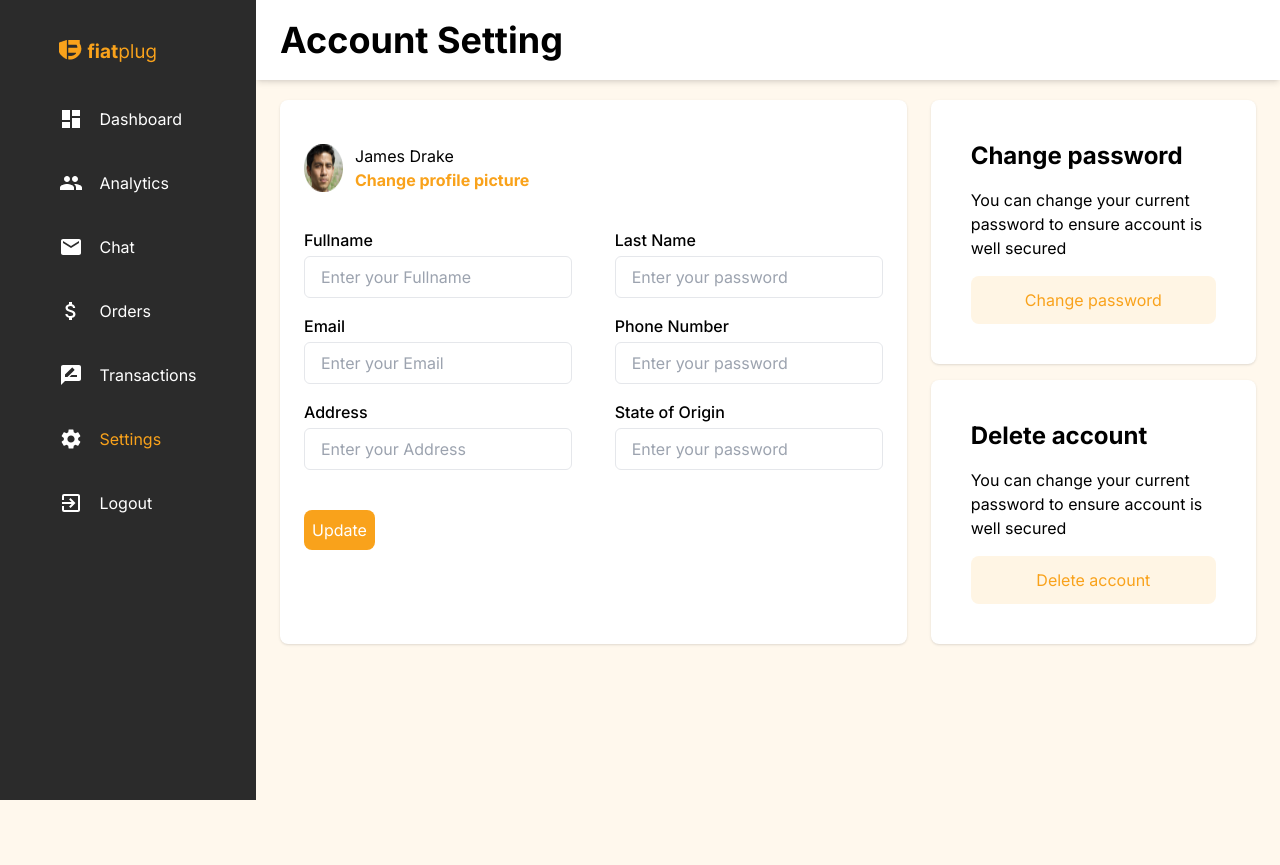
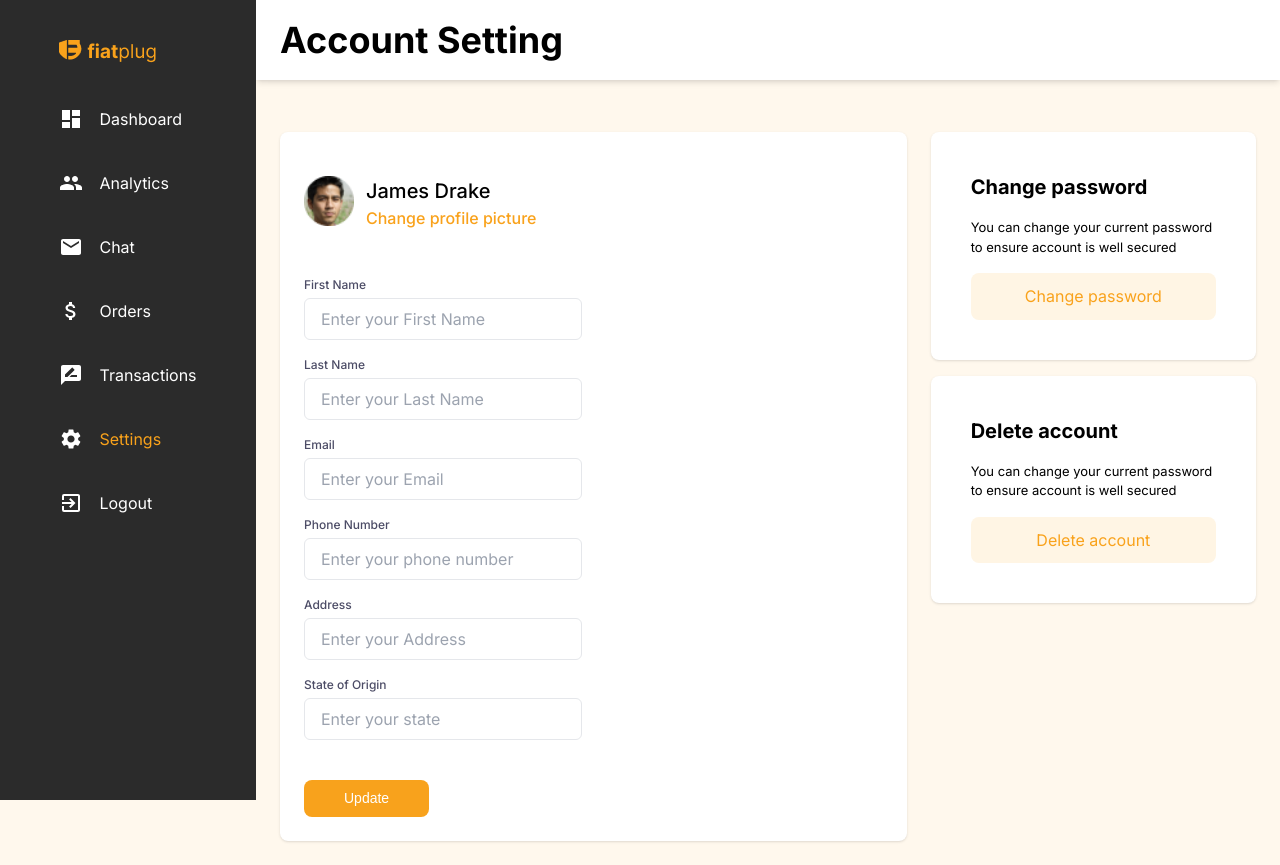
Before and after one commit to oluwaseyi9325/fiatplu, a Next.js app: page /settings in a window 1280 px wide. Before the commit the page ends 800 px from the top, so only its background shows below. Built offline with nearby package versions, Linux system fonts and the light colour scheme.

Commit message:
formatted and commented the login, signup, and settings page as well as refactoring the order page

```diff
--- a/src/app/(routes)/(admin)/settings/page.tsx
+++ b/src/app/(routes)/(admin)/settings/page.tsx
@@ -1,13 +1,43 @@
-"use client"
+"use client";
 
-import Sidenav from '@/app/components/Sidenav';
-import Image from 'next/image';
-import React, { useState } from 'react';
+import Sidenav from "@/app/components/Sidenav";
+import Image from "next/image";
+import React, { useState } from "react";
 import { FiClock } from "react-icons/fi";
 import { IoMdCheckmarkCircleOutline } from "react-icons/io";
+import { useFormik } from "formik";
+import * as Yup from "yup";
 
 function Page() {
   const [isSidebarOpen, setIsSidebarOpen] = useState(false);
+
+  const validationSchema = Yup.object({
+    firstname: Yup.string().required("First Name is required"),
+    lastname: Yup.string().required("Last Name is required"),
+    email: Yup.string()
+      .email("Invalid email address")
+      .required("Email is required"),
+    phonenumber: Yup.string()
+      .matches(/^[0-9]+$/, "Must be only digits")
+      .required("Phone number is required"),
+    address: Yup.string().required("Address is required"),
+    state: Yup.string().required("State of Origin is required"),
+  });
+
+  const formik = useFormik({
+    initialValues: {
+      firstname: "",
+      lastname: "",
+      email: "",
+      phonenumber: "",
+      address: "",
+      state: "",
+    },
+    validationSchema: validationSchema,
+    onSubmit: (values) => {
+      console.log("Form data and ", values);
+    },
+  });
 
   const toggleSidebar = () => {
     setIsSidebarOpen(!isSidebarOpen);
@@ -19,112 +49,194 @@ function Page() {
       value: 10,
       title: "Total orders",
       icon: <IoMdCheckmarkCircleOutline size={30} />,
-      bg: "bg-blue-500"
+      bg: "bg-blue-500",
     },
     {
       id: 2,
       value: 20,
       title: "Pending orders",
       icon: <FiClock size={30} />,
-      bg: "bg-yellow-500"
-    }
+      bg: "bg-yellow-500",
+    },
   ];
 
   return (
     <div className="flex flex-col min-h-screen">
       <Sidenav isOpen={isSidebarOpen} toggleSidebar={toggleSidebar} />
       <Header toggleSidebar={toggleSidebar} />
-      <div className="flex-1 ml-0 md:ml-64 pt-16 transition-all">
+      <div className="flex-1 ml-0 md:ml-64 pt-24 transition-all">
         <section className="p-6 flex flex-col lg:flex-row gap-6 mt-3">
           <div className="flex-1 bg-white rounded-lg shadow p-6">
-            <div className='flex gap-3 mt-5'>
-                <Image alt='' src={require("../../../../assets/avatar.png")} />
-                <div>
-                    <div>James Drake</div>
-                    <div className='text-[#F9A21B] font-bold'>Change profile picture</div>
-                </div>
-            </div>
-            <div className='lg:flex justify-between gap-3 mt-5'>
-                <div>
-                <div className='mt-4'>
-                    <label htmlFor="password" className="block font-medium">Fullname</label>
-                    <input
-                        id="password"
-                        type="password"
-                        placeholder="Enter your Fullname"
-                        className="w-full px-4 py-2 mt-1 border rounded-md focus:outline-none focus:ring focus:ring-blue-200"
-                    />
-                </div>
-                <div className='mt-4'>
-                    <label htmlFor="password" className="block font-medium">Email</label>
-                    <input
-                        id="password"
-                        type="Email"
-                        placeholder="Enter your Email"
-                        className="w-full px-4 py-2 mt-1 border rounded-md focus:outline-none focus:ring focus:ring-blue-200"
-                    />
-                </div>
-                <div className='mt-4'>
-                    <label htmlFor="password" className="block font-medium">Address</label>
-                    <input
-                        id="password"
-                        type="password"
-                        placeholder="Enter your Address"
-                        className="w-full px-4 py-2 mt-1 border rounded-md focus:outline-none focus:ring focus:ring-blue-200"
-                    />
-                </div>
+            <div className="flex gap-3 mt-5">
+              <div className="relative h-[50px] w-[50px]">
+              <Image alt="user profile" src={require("../../../../assets/avatar.png")} className="" layout="fill"
+                objectFit="fill" />
               </div>
               <div>
-                <div className='mt-4'>
-                    <label htmlFor="password" className="block font-medium">Last Name</label>
-                    <input
-                        id="password"
-                        type="password"
-                        placeholder="Enter your password"
-                        className="w-full px-4 py-2 mt-1 border rounded-md focus:outline-none focus:ring focus:ring-blue-200"
-                    />
-                </div>
-                <div className='mt-4'>
-                    <label htmlFor="password" className="block font-medium">Phone Number</label>
-                    <input
-                        id="password"
-                        type="password"
-                        placeholder="Enter your password"
-                        className="w-full px-4 py-2 mt-1 border rounded-md focus:outline-none focus:ring focus:ring-blue-200"
-                    />
-                </div>
-                <div className='mt-4'>
-                    <label htmlFor="password" className="block font-medium">State of Origin</label>
-                    <input
-                        id="password"
-                        type="password"
-                        placeholder="Enter your password"
-                        className="w-full px-4 py-2 mt-1 border rounded-md focus:outline-none focus:ring focus:ring-blue-200"
-                    />
+                <div className="leading-[30px] text-[20px] text-poppins font-[500]">James Drake</div>
+                <div className="text-[#F9A21B] font-[500] tetx-[15px]">
+                  Change profile picture
                 </div>
               </div>
             </div>
-            <div className='flex mt-10'><div className='bg-[#F9A21B] p-2 rounded-lg text-white text-center  cursor-pointer'>
+            <form
+              onSubmit={formik.handleSubmit}
+              className="w-full flex flex-col lg:flex-row flex-wrap mt-[30px] md:gap-x-[25px] text-customTextColor"
+            >
+              <div className="mt-4 w-full md:w-[48%]">
+                <label htmlFor="firstname" className="block font-medium text-[12px]">
+                  First Name
+                </label>
+                <input
+                  id="firstname"
+                  type="text"
+                  {...formik.getFieldProps("firstname")}
+                  placeholder="Enter your First Name"
+                  className={`w-full px-4 py-2 mt-1 border rounded-md focus:outline-none ${
+                    formik.touched.firstname && formik.errors.firstname
+                      ? "border-customOrangeTextColor"
+                      : ""
+                  }`}
+                />
+                {formik.touched.firstname && formik.errors.firstname ? (
+                  <p className="text-red-500 text-sm">
+                    {formik.errors.firstname}
+                  </p>
+                ) : null}
+              </div>
+              <div className="mt-4 w-full md:w-[48%]">
+                <label htmlFor="lastname" className="block font-medium text-[12px]">
+                  Last Name
+                </label>
+                <input
+                  id="lastname"
+                  type="text"
+                  {...formik.getFieldProps("lastname")}
+                  placeholder="Enter your Last Name"
+                  className={`w-full px-4 py-2 mt-1 border rounded-md focus:outline-none ${
+                    formik.touched.lastname && formik.errors.lastname
+                      ? "border-customOrangeTextColor"
+                      : ""
+                  }`}
+                />
+                {formik.touched.lastname && formik.errors.lastname ? (
+                  <p className="text-red-500 text-sm">
+                    {formik.errors.lastname}
+                  </p>
+                ) : null}
+              </div>
+              <div className="mt-4 w-full md:w-[48%]">
+                <label htmlFor="email" className="block font-medium text-[12px]">
+                  Email
+                </label>
+                <input
+                  id="email"
+                  type="email"
+                  {...formik.getFieldProps("email")}
+                  placeholder="Enter your Email"
+                  className={`w-full px-4 py-2 mt-1 border rounded-md focus:outline-none ${
+                    formik.touched.email && formik.errors.email
+                      ? "border-customOrangeTextColor"
+                      : ""
+                  }`}
+                />
+                {formik.touched.email && formik.errors.email ? (
+                  <p className="text-red-500 text-sm">{formik.errors.email}</p>
+                ) : null}
+              </div>
+              <div className="mt-4 w-full md:w-[48%]">
+                <label htmlFor="phonenumber" className="block font-medium text-[12px]">
+                  Phone Number
+                </label>
+                <input
+                  id="phonenumber"
+                  type="text"
+                  {...formik.getFieldProps("phonenumber")}
+                  placeholder="Enter your phone number"
+                  className={`w-full px-4 py-2 mt-1 border rounded-md focus:outline-none ${
+                    formik.touched.phonenumber && formik.errors.phonenumber
+                      ? "border-customOrangeTextColor"
+                      : ""
+                  }`}
+                />
+                {formik.touched.phonenumber && formik.errors.phonenumber ? (
+                  <p className="text-red-500 text-sm">
+                    {formik.errors.phonenumber}
+                  </p>
+                ) : null}
+              </div>
+              <div className="mt-4 w-full md:w-[48%]">
+                <label htmlFor="address" className="block font-medium text-[12px]">
+                  Address
+                </label>
+                <input
+                  id="address"
+                  type="text"
+                  {...formik.getFieldProps("address")}
+                  placeholder="Enter your Address"
+                  className={`w-full px-4 py-2 mt-1 border rounded-md focus:outline-none ${
+                    formik.touched.address && formik.errors.address
+                      ? "border-customOrangeTextColor"
+                      : ""
+                  }`}
+                />
+                {formik.touched.address && formik.errors.address ? (
+                  <p className="text-red-500 text-sm">
+                    {formik.errors.address}
+                  </p>
+                ) : null}
+              </div>
+              <div className="mt-4 w-full md:w-[48%]">
+                <label htmlFor="state" className="block font-medium text-[12px]">
+                  State of Origin
+                </label>
+                <input
+                  id="state"
+                  type="text"
+                  {...formik.getFieldProps("state")}
+                  placeholder="Enter your state"
+                  className={`w-full px-4 py-2 mt-1 border rounded-md focus:outline-none ${
+                    formik.touched.state && formik.errors.state
+                      ? "border-customOrangeTextColor"
+                      : ""
+                  }`}
+                />
+                {formik.touched.state && formik.errors.state ? (
+                  <p className="text-red-500 text-sm">{formik.errors.state}</p>
+                ) : null}
+              </div>
+              <div className="flex mt-10 w-full">
+                <button
+                  type="submit"
+                  className="bg-customOrangeBackground py-2 px-10 w-full md:w-[unset] rounded-lg text-white text-center leading-[21px] font-poppins text-[14px] cursor-pointer hover:bg-customOrangeBackgroundDarker"
+                >
                   Update
-              </div></div>
+                </button>
               </div>
-          <div className='flex-1 lg:flex-none lg:w-1/3'>
+            </form>
+          </div>
+          <div className="flex-1 lg:flex-none lg:w-1/3">
             <div className="">
-            <div className='bg-white p-10 rounded-lg shadow'>
-              <div className='text-2xl font-bold mb-4'>Change password</div>
-              <div>You can change your current password to ensure account is well secured</div>
-              <div className='bg-[#FFF5E4] p-3 rounded-lg text-[#F9A21B] text-center mt-4 cursor-pointer'>
+              <div className="bg-white p-10 rounded-lg shadow">
+                <div className="text-[20px] text-poppins leading-[30px] font-bold mb-4">Change password</div>
+                <div className="leading-[19.5px] text-[13px] font-[400] text-poppins">
+                  You can change your current password to ensure account is well
+                  secured
+                </div>
+                <button className="bg-[#FFF5E4] p-3 rounded-lg leading-[22.5px] w-full text-[#F9A21B] text-center mt-4 cursor-pointer">
                   Change password
+                </button>
               </div>
+              <div className="bg-white p-10 rounded-lg shadow mt-4">
+                <div className="text-[20px] text-poppins leading-[30px] font-bold mb-4">Delete account</div>
+                <div className="leading-[19.5px] text-[13px] font-[400] text-poppins">
+                  You can change your current password to ensure account is well
+                  secured
                 </div>
-            <div className='bg-white p-10 rounded-lg shadow mt-4'>
-              <div className='text-2xl font-bold mb-4'>Delete account</div>
-              <div>You can change your current password to ensure account is well secured</div>
-              <div className='bg-[#FFF5E4] p-3 rounded-lg text-[#F9A21B] text-center mt-4 cursor-pointer'>
+                <div className="bg-[#FFF5E4] p-3 rounded-lg leading-[22.5px] w-full text-[#F9A21B] text-center mt-4 cursor-pointer">
                   Delete account
                 </div>
               </div>
-
             </div>
           </div>
         </section>
@@ -135,17 +247,26 @@ function Page() {
 
 export default Page;
 
-
-
-const Header = ({ toggleSidebar }:any) => {
+const Header = ({ toggleSidebar }: any) => {
   return (
     <div className="fixed top-0 left-0 md:left-64 right-0 h-20 bg-white  items-center px-6 shadow-md flex   justify-between">
       <button onClick={toggleSidebar} className="md:hidden mr-4">
-        <svg xmlns="http://www.w3.org/2000/svg" className="h-6 w-6" fill="none" viewBox="0 0 24 24" stroke="currentColor">
-          <path strokeLinecap="round" strokeLinejoin="round" strokeWidth="2" d="M4 6h16M4 12h16m-7 6h7" />
+        <svg
+          xmlns="http://www.w3.org/2000/svg"
+          className="h-6 w-6"
+          fill="none"
+          viewBox="0 0 24 24"
+          stroke="currentColor"
+        >
+          <path
+            strokeLinecap="round"
+            strokeLinejoin="round"
+            strokeWidth="2"
+            d="M4 6h16M4 12h16m-7 6h7"
+          />
         </svg>
       </button>
-      <div className='md:text-4xl text-2xl font-bold'>Account Setting</div>
+      <div className="md:text-4xl text-2xl font-bold">Account Setting</div>
     </div>
   );
 };
```
Also changed, not shown: src/app/(routes)/(admin)/orders/page.tsx (+60 -41 lines), src/app/(routes)/(admin)/signup/page.tsx (+13 -3 lines), src/app/(routes)/signin/page.tsx (+10 -3 lines). Lines whose indentation alone changed are shown as unchanged.
